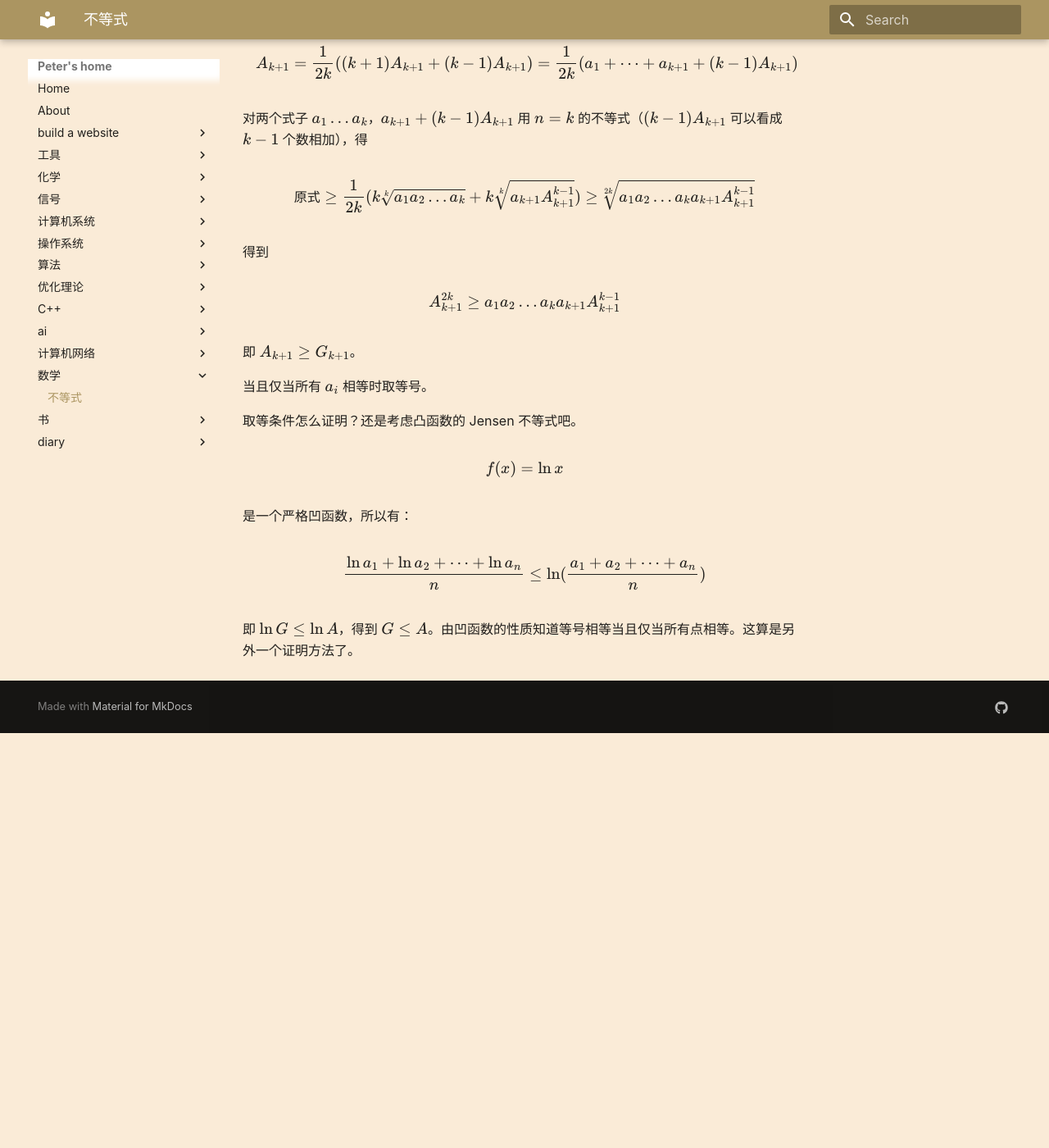
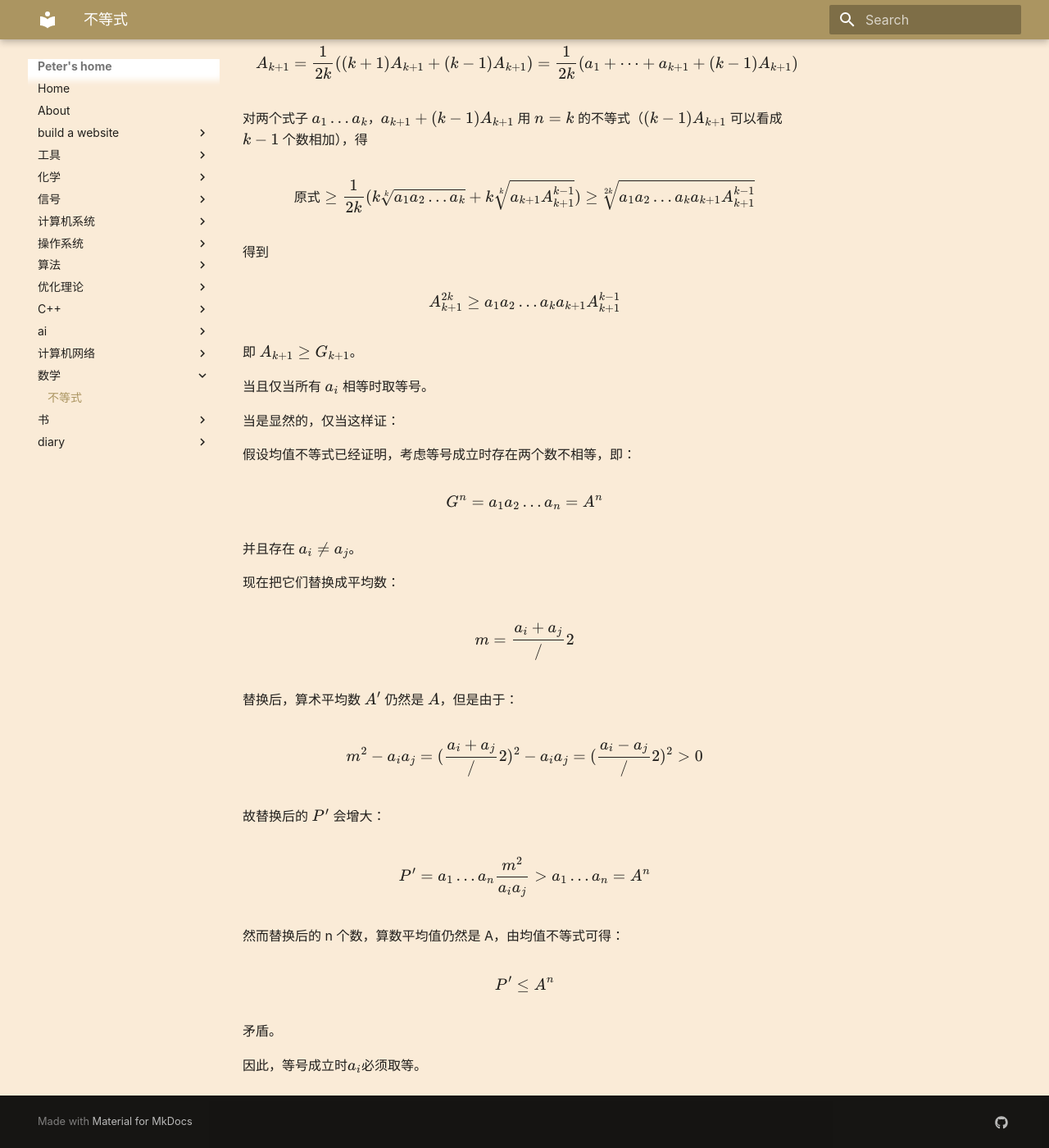
Before and after one commit to peter5723/peter5723.github.io, an MkDocs documentation site: the page built from docs/math/ineq.md, in a window 1280 px wide and 1400 px high, scrolled down 690 px. Shown: the whole window at 82% size. Built offline with MkDocs 1.6.1 and Material for MkDocs 9.7.7, drawn with Linux system fonts in a browser that asks for light colours; before the commit the page ends 1584 px from its top, so only the background shows below that.

Commit message:
修改了一下不等式逻辑

```diff
--- a/docs/math/ineq.md
+++ b/docs/math/ineq.md
@@ -46,16 +46,40 @@ $$
 
 当且仅当所有 $a_i$ 相等时取等号。
 
-取等条件怎么证明？还是考虑凸函数的 Jensen 不等式吧。
+当是显然的，仅当这样证：
+
+假设均值不等式已经证明，考虑等号成立时存在两个数不相等，即：
 
 $$
-f(x)=\ln x
+G^n = a_1a_2\dots a_n = A^n
 $$
 
-是一个严格凹函数，所以有：
+并且存在 $a_i \neq a_j$。
+
+现在把它们替换成平均数：
 
 $$
-\frac{\ln a_1 + \ln a_2 +\dots + \ln a_n}{n} \leq \ln(\frac{a_1+a_2+\dots+a_n}{n})
+m=\frac{a_i+a_j}/2
 $$
 
-即 $\ln G \leq \ln A$，得到 $G\leq A$。由凹函数的性质知道等号相等当且仅当所有点相等。这算是另外一个证明方法了。
+替换后，算术平均数 $A'$ 仍然是 $A$，但是由于：
+
+$$
+m^2-a_ia_j=(\frac{a_i+a_j}/2)^2-a_ia_j=(\frac{a_i-a_j}/2)^2>0
+$$
+
+故替换后的 $P'$ 会增大：
+
+$$
+P'=a_1\dots a_n\frac{m^2}{a_ia_j} > a_1\dots a_n = A^n
+$$
+
+然而替换后的 n 个数，算数平均值仍然是 A，由均值不等式可得：
+
+$$
+P' \leq A^n
+$$
+
+矛盾。
+
+因此，等号成立时$a_i$必须取等。
```
